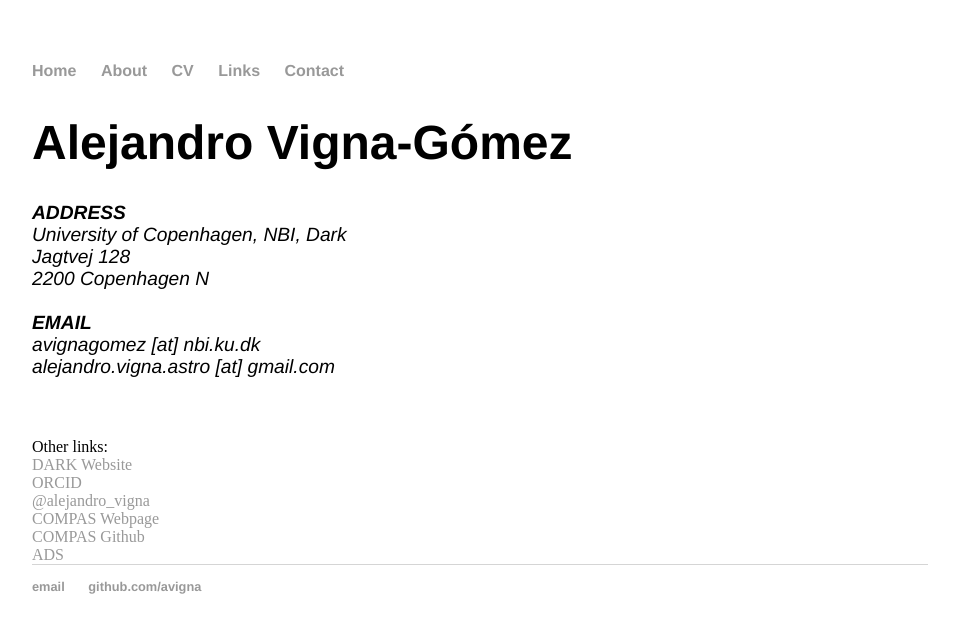
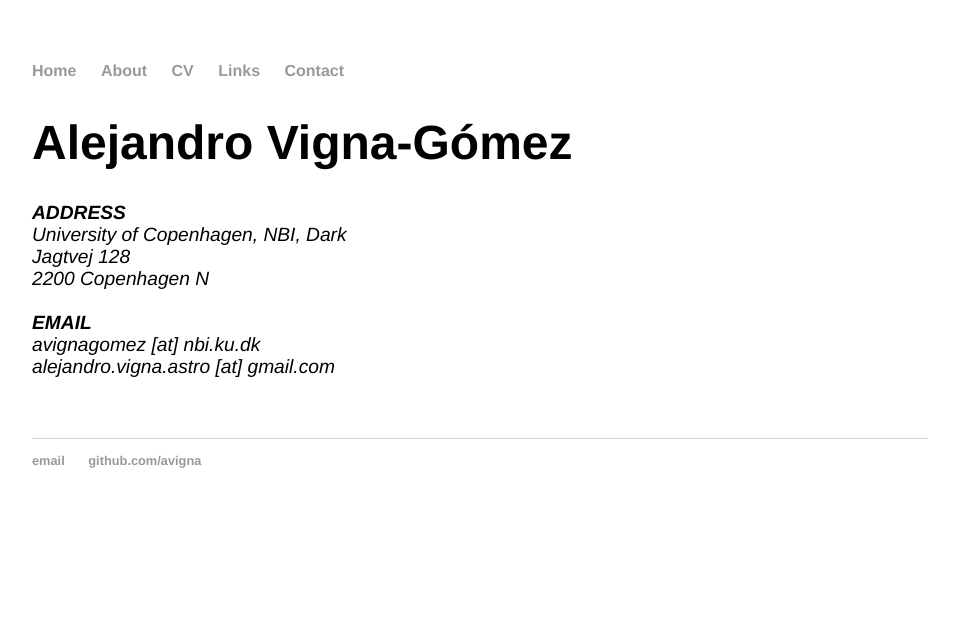
Before and after one commit to avigna/avigna.github.io, a Jekyll site: the page built from contact/index.html, in a window 1280 px wide. Shown: the top 633 px of the page, without its empty margins (160-1119 px from the left). Built offline with Jekyll 4.4.1, drawn with Linux system fonts in a browser that asks for light colours.

Commit message:
Update index.html

```diff
--- a/contact/index.html
+++ b/contact/index.html
@@ -16,13 +16,3 @@ title: Contact
 		<span class="obfuscate"> alejandro.vigna.astro [at] gmail.com </span>
 		</address>
 	</div>
-
-	<div class="about">
-		Other links:<br>
-		<a href="https://dark.nbi.ku.dk/people/alejandro-vigna-gmez/">DARK Website</a><br>
-		<a href="https://orcid.org/0000-0003-1817-3586">ORCID</a><br>
-		<a href="https://twitter.com/alejandro_vigna">@alejandro_vigna</a><br>
-		<a href="https://compas.science/">COMPAS Webpage</a><br>
-		<a href="https://github.com/TeamCOMPAS/COMPAS">COMPAS Github</a><br>
-		<a href=" https://ui.adsabs.harvard.edu/public-libraries/u0thPWjSScWVZpHOCaW58Q">ADS</a><br>
-	</div>
```
